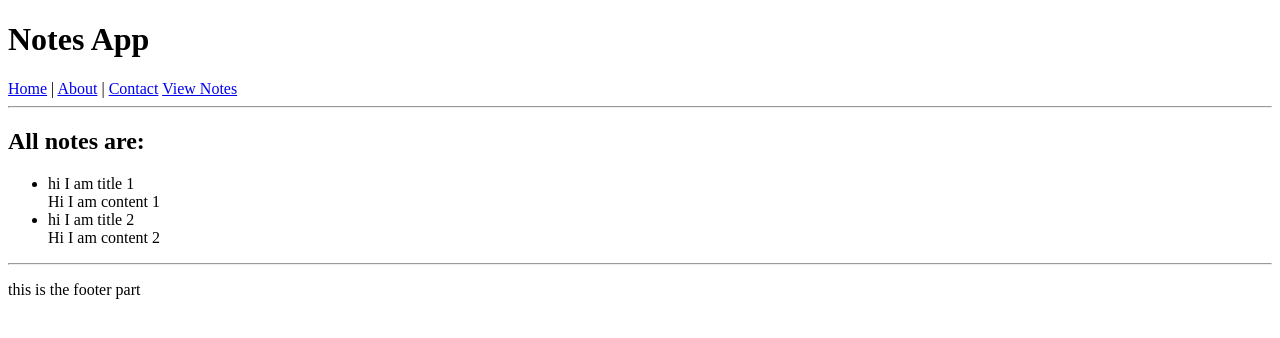
After one commit to BIKRAM-GORAI/notes, a Flask app: page /view-notes in a window 1280 px wide. The commit adds this page. Shown: the top 338 px of the page. Run offline with Flask 3, Linux system fonts and the light colour scheme.

Commit message:
learnt how to connect database and hoow to make tables and how to view the content of the table in frontend

```diff
--- a/app.py
+++ b/app.py
@@ -1,6 +1,47 @@
 from flask import Flask,render_template
 
+from flask_sqlalchemy import SQLAlchemy
+
 app= Flask(__name__)
+
+#lets make the database configuration
+app.config["SQLALCHEMY_DATABASE_URI"] = "sqlite:///notes.db"
+# sqlite:///notes.db means:
+# - SQLite database
+# - File name: notes.db
+# - Stored in project folder
+
+app.config["SQLALCHEMY_TRACK_MODIFICATIONS"] = False
+# Turns off an unnecessary feature (saves memory)
+
+db = SQLAlchemy(app)
+# db is the database object we will use everywhere
+
+
+# making  the data model
+
+class Note(db.Model):  #Note -> table name in the database
+    id=db.Column(db.Integer,primary_key=True)
+
+
+    title=db.Column(db.String(100),nullable=False)
+    #cannot be empty
+
+    content=db.Column(db.String(1000),nullable=False)
+    #cannot be empty and character limit 1000
+
+
+    # optional chatgpt told to ,i dont know
+    def __repr__(self):
+        return f"<Note {self.title}>"
+        # Helps while debugging (optional)
+
+
+
+
+
+
+
 
 @app.route("/") #base route or home route
 def home():
@@ -20,10 +61,51 @@
         #catching data in about.html
 
 
+
+#testing
+# writing a function to create entries in the database
+
+@app.route("/add-notes")
+def addnote():
+
+
+    new_note=Note(  # Here Note is the name of the table in teh database
+        #new_note is the variable to store the data temporarily
+        #title and content is the column names
+        title="hi  I am title 2",
+        content="Hi I am content 2"
+    )
+
+
+
+@app.route("/view-notes")
+def viewnote():
+    all_notes=Note.query.all() #fetches all rows from the table Note
+
+    return render_template("view-notes.html",notes=all_notes) #passess all the data in the variable  notes
+
+
+
+
+
+    db.session.add(new_note)
+    #this adds the note for staging but it is still not commited yet
+
+    #now for commit
+    db.session.commit()
+    #data commited and got written in the database
+
+    return "Note added successfully"
+
+
 if __name__ == "__main__":
     # This checks: "Is this file run directly?"
     # It prevents the server from starting if imported elsewhere
 
+    with app.app_context():
+        db.create_all()
+
+
     app.run(debug=True)
        # Starts the Flask development server
        # debug=True → auto-restart + detailed error messages
--- a/templates/base.html
+++ b/templates/base.html
@@ -11,6 +11,10 @@
         <a href="/">Home</a> |
         <a href="/about">About</a> |
         <a href="/contact">Contact</a>
+
+        <a href="/view-notes">View Notes</a>
+
+        <!-- <a href="/add-note">Add Note</a> -->
     </nav>
 
     <hr>
--- /dev/null
+++ b/templates/view-notes.html
@@ -0,0 +1,16 @@
+{% extends "base.html" %}
+
+{% block title %}view all notes{% endblock %}
+
+{% block content %}
+    <h2>All notes are:</h2>
+    <ul>
+        {% for n in notes %}
+        <li>
+            {{n.title}}
+            <br>
+            {{n.content}}
+        </li>
+        {%endfor%}
+    </ul>
+{% endblock %}
```
Also changed, not shown: templates/add-note.html (added, +8 -0 lines), instance/notes.db (added).
